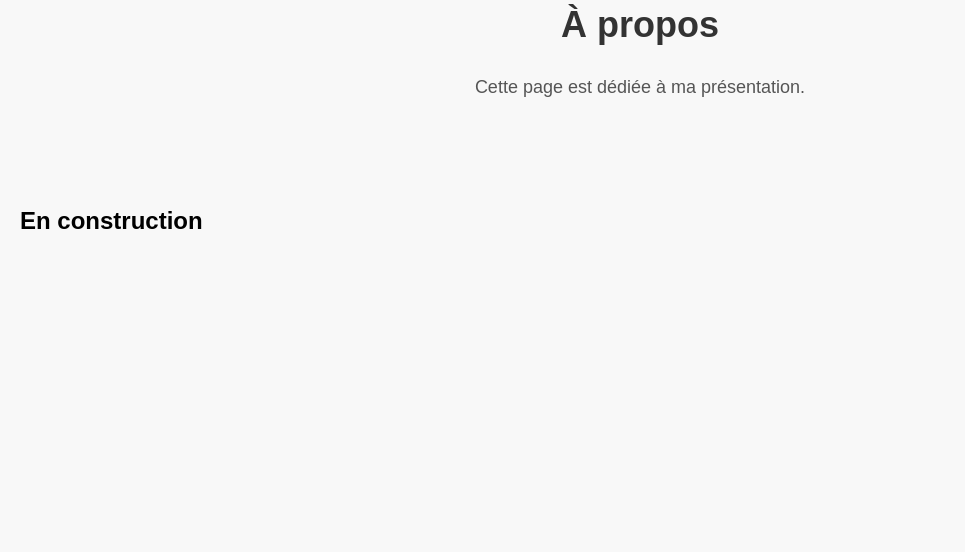
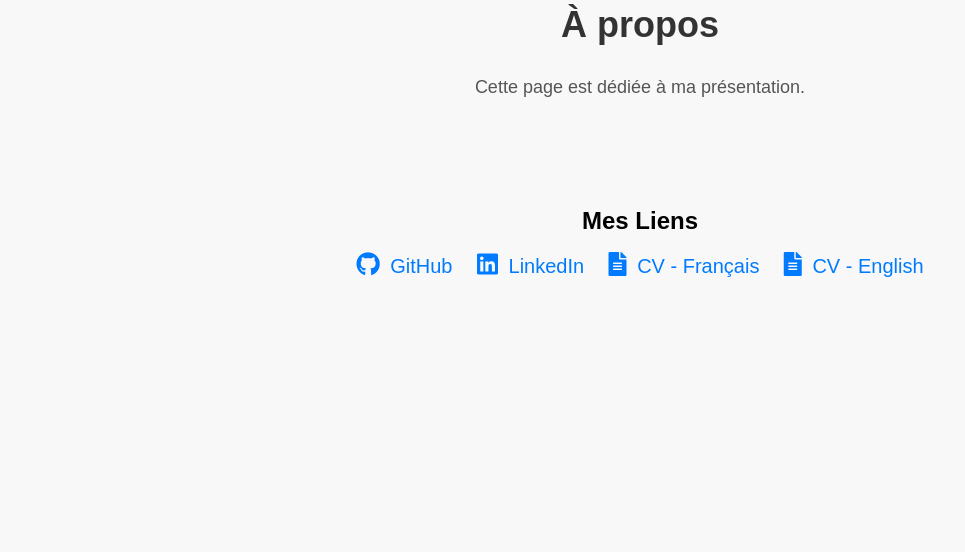
Before and after one commit to Yanis-Kouidri/personal-website-htdocs, a PHP site: page /about.php in a window 1280 px wide. Shown: the part 150-702 px from the top of the page, without its empty margins (0-965 px from the left). Run offline with PHP 8.4, Linux system fonts and the light colour scheme.

Commit message:
Add links section to about.php and styles for links

```diff
--- a/htdocs/about.php
+++ b/htdocs/about.php
@@ -1,6 +1,7 @@
 <!DOCTYPE html>
 <html lang="fr">
 <head>
+    <link rel="stylesheet" href="https://cdnjs.cloudflare.com/ajax/libs/font-awesome/5.15.3/css/all.min.css">
     <?php include("includes/head.html") ?>
     <title>Yanis Kouidri - A propos</title>
 </head>
@@ -12,9 +13,24 @@
         <p>Cette page est dédiée à ma présentation.</p>
     </section>
 
-    <section>
-        <h1>En construction</h1>
-    </section>
+    <section id="liens">
+    <h1>Mes Liens</h1>
+    <a href="https://github.com/Yanis-Kouidri" target="_blank">
+        <i class="fab fa-github"></i> GitHub
+    </a>
+    <a href="https://www.linkedin.com/in/yanis-kouidri" target="_blank">
+        <i class="fab fa-linkedin"></i> LinkedIn
+    </a>
+    <a href="./resources/CV/CV_Yanis_Kouidri_FR.pdf" target="_blank">
+        <i class="fas fa-file-alt"></i> CV - Français
+    </a>
+    <a href="./resources/CV/CV_Yanis_Kouidri_EN.pdf" target="_blank">
+        <i class="fas fa-file-alt"></i> CV - English
+    </a>
+
+
+</section>
+
 
 
     <?php include("includes/footer.html") ?>
--- a/htdocs/css/styles.css
+++ b/htdocs/css/styles.css
@@ -198,6 +198,25 @@ header {
     }
 }
 
+/* Styles pour la section de liens (about.php) */
+#liens {
+    text-align: center; /* Centre le texte */
+}
+
+#liens a {
+    display: inline-block; /* Permet d'appliquer des marges et du padding */
+    margin: 10px; /* Espace autour des liens */
+    font-size: 20px; /* Taille du texte */
+    color: #007bff; /* Couleur du texte */
+    text-decoration: none; /* Supprime le soulignement */
+}
+
+#liens i {
+    margin-right: 5px; /* Espace entre l'icône et le texte */
+    font-size: 24px; /* Taille de l'icône */
+}
+
+
 /* Style du footer */
 footer {
     margin-top: auto; /* Placez-le en bas de la page */
```
Also changed, not shown: 3 other files.
